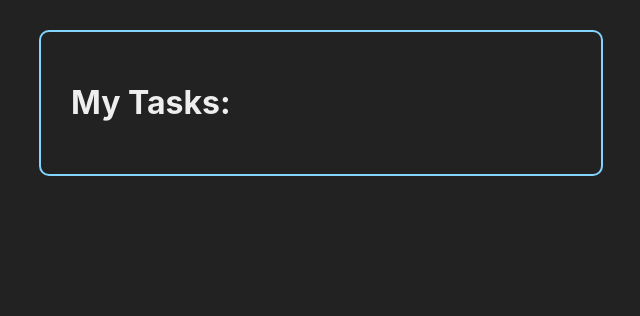
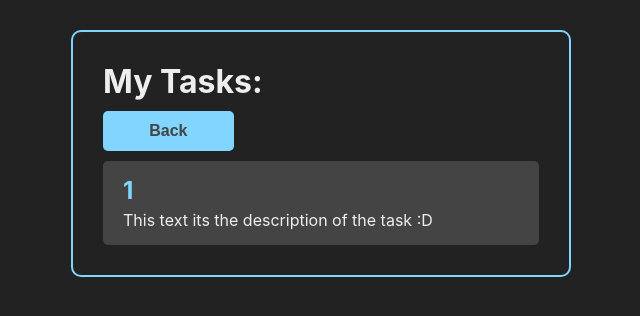
Before and after one commit to fabiolameira/ToDoList, a React (Create React App) app in the folder app/: page /1 in a window 1280 px wide. Before the commit this address had no page. Shown: the top 316 px of the page, without its empty margins (319-959 px from the left). Built offline with nearby package versions, Linux system fonts and the light colour scheme.

Commit message:
feat: Adding TaskDetailsPage

```diff
--- a/app/src/App.jsx
+++ b/app/src/App.jsx
@@ -1,6 +1,7 @@
 import React from "react"
 import { BrowserRouter, Routes, Route } from "react-router-dom"
 import Header from "./components/Header"
+import TaskDetailsPage from "./pages/TaskDetailsPage"
 import TasksPage from "./pages/TasksPage"
 import "./styles/App.css"
 
@@ -11,6 +12,7 @@ const App = () => {
 				<Header />
 				<Routes>
 					<Route path='/' exact element={<TasksPage />} />
+					<Route path='/:taskTitle' exact element={<TaskDetailsPage />} />
 				</Routes>
 			</div>
 		</BrowserRouter>
--- a/app/src/components/Task.jsx
+++ b/app/src/components/Task.jsx
@@ -1,8 +1,15 @@
 import React from "react"
-import { CgClose, CgInfo } from 'react-icons/cg'
+import { CgClose, CgInfo } from "react-icons/cg"
+import { useNavigate } from "react-router-dom"
 import "../styles/Task.css"
 
 const Task = ({ task, handleClickTask, handleRemoveTask }) => {
+	const navigate = useNavigate()
+
+	const handleTaskDetailslick = () => {
+		navigate(`/${task.title}`)
+	}
+
 	return (
 		<div
 			className='task-container'
@@ -21,7 +28,10 @@ const Task = ({ task, handleClickTask, handleRemoveTask }) => {
 				>
 					<CgClose />
 				</button>
-				<button className='see-task-details-button'>
+				<button
+					className='see-task-details-button'
+					onClick={() => handleTaskDetailslick(task.title)}
+				>
 					<CgInfo />
 				</button>
 			</div>
--- /dev/null
+++ b/app/src/pages/TaskDetailsPage.jsx
@@ -0,0 +1,27 @@
+import React from "react"
+import { useNavigate, useParams } from "react-router-dom"
+import Button from "../components/Button"
+import "../styles/TaskDetails.css"
+
+const TaskDetailsPage = () => {
+    const params = useParams()
+    const navigate = useNavigate()
+
+    const handleBackClick = () => {
+        navigate('/')
+    }
+
+	return (
+		<>
+			<div className='back-button-container'>
+                <Button onClick={() => handleBackClick()}>Back</Button>
+            </div>
+            <div className="task-details-container">
+                <h2>{ params.taskTitle }</h2>
+                <p>This text its the description of the task :D</p>
+            </div>
+		</>
+	)
+}
+
+export default TaskDetailsPage
--- a/app/src/styles/Task.css
+++ b/app/src/styles/Task.css
@@ -19,4 +19,5 @@
 	border: none;
 	font-size: 24px;
 	color: #81D5FF;
+	margin: 0 5px;
 }
--- /dev/null
+++ b/app/src/styles/TaskDetails.css
@@ -0,0 +1,20 @@
+.task-details-container {
+    background: #444;
+    margin: 15px, 0;
+    padding: 15px 20px;
+    display: flex;
+    flex-direction: column;
+    color: #eee;
+    border-radius: 5px;
+}
+
+.task-details-container h2 {
+    margin-bottom: 5px;
+    color: #81D5FF;
+}
+
+.back-button-container {
+    width: 30%;
+    margin-top: 10px;
+    margin-bottom: 10px;
+}
--- a/app/src/styles/index.css
+++ b/app/src/styles/index.css
@@ -1,3 +1,9 @@
+* {
+	margin: 0;
+	padding: 0;
+	box-sizing: border-box;
+}
+
 body {
 	margin: 0;
 	font-family: -apple-system, BlinkMacSystemFont, "Segoe UI", "Roboto",
```
